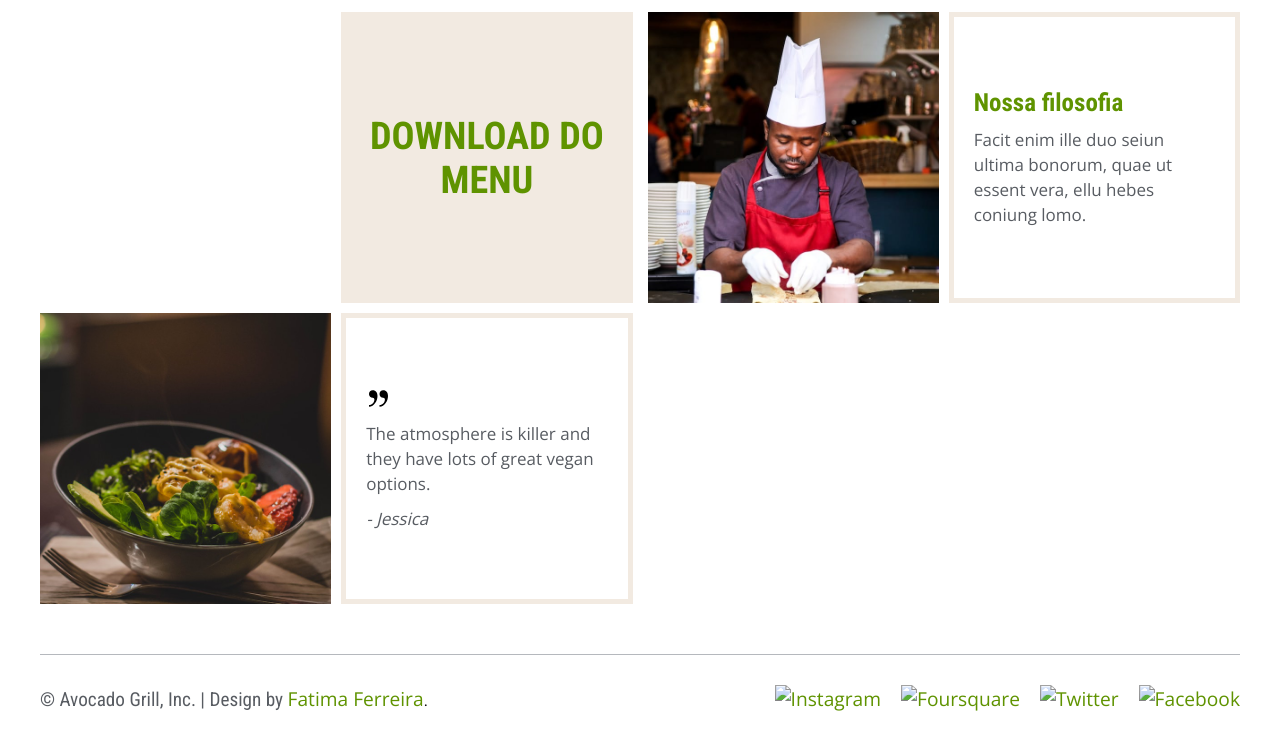
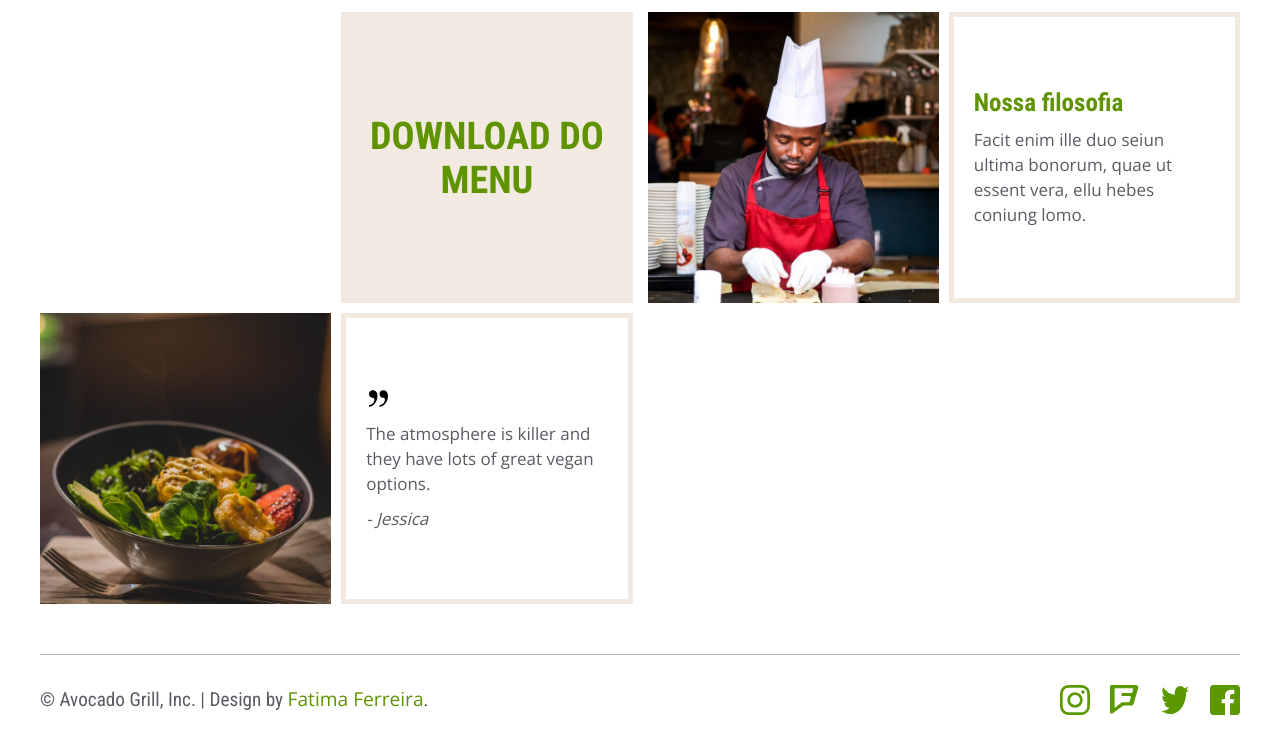
Before and after one commit to ifatinha/avocado, a plain HTML site: page index.html in a window 1280 px wide. Shown: the part 1518-2271 px from the top of the page. Drawn offline with nearby package versions, Linux system fonts and the light colour scheme; the site is published under a folder, as on GitHub Pages, so addresses that start at the root find nothing.

Commit message:
caminho das imagens corrigido

```diff
--- a/index.html
+++ b/index.html
@@ -77,22 +77,22 @@
             <ul class="redes-sociais">
                 <li>
                     <a href="./" aria-label="Instagram">
-                        <img src="/images/instagram.svg" alt="Instagram">
+                        <img src="images/instagram.svg" alt="Instagram">
                     </a>
                 </li>
                 <li>
                     <a href="./" aria-label="Foursquare">
-                        <img src="/images/foursquare.svg" alt="Foursquare">
+                        <img src="images/foursquare.svg" alt="Foursquare">
                     </a>
                 </li>
                 <li>
                     <a href="./" aria-label="Twitter">
-                        <img src="/images/twitter.svg" alt="Twitter">
+                        <img src="images/twitter.svg" alt="Twitter">
                     </a>
                 </li>
                 <li>
                     <a href="./" aria-label="Facebook">
-                        <img src="/images/facebook.svg" alt="Facebook">
+                        <img src="images/facebook.svg" alt="Facebook">
                     </a>
                 </li>
             </ul>
```
